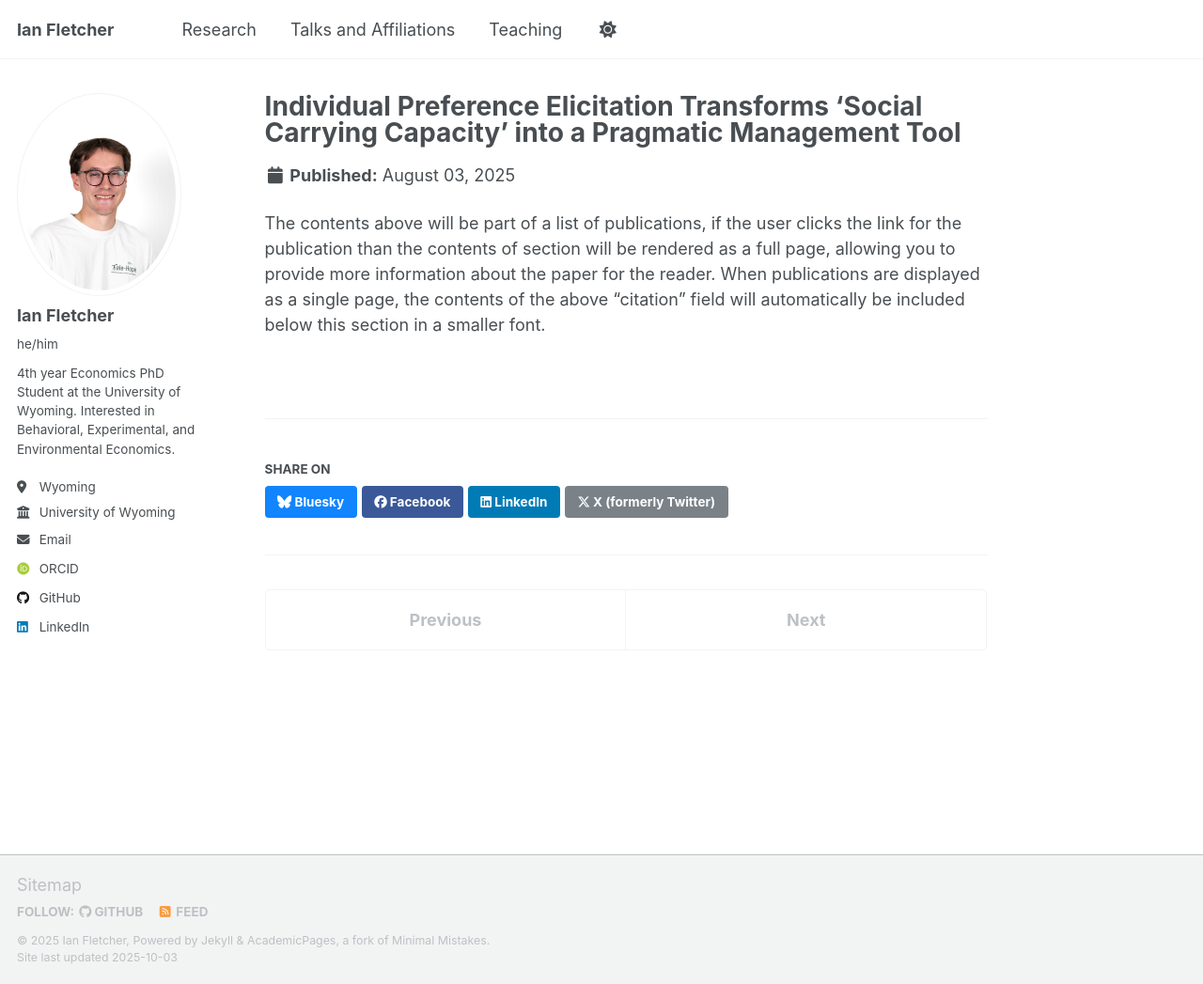
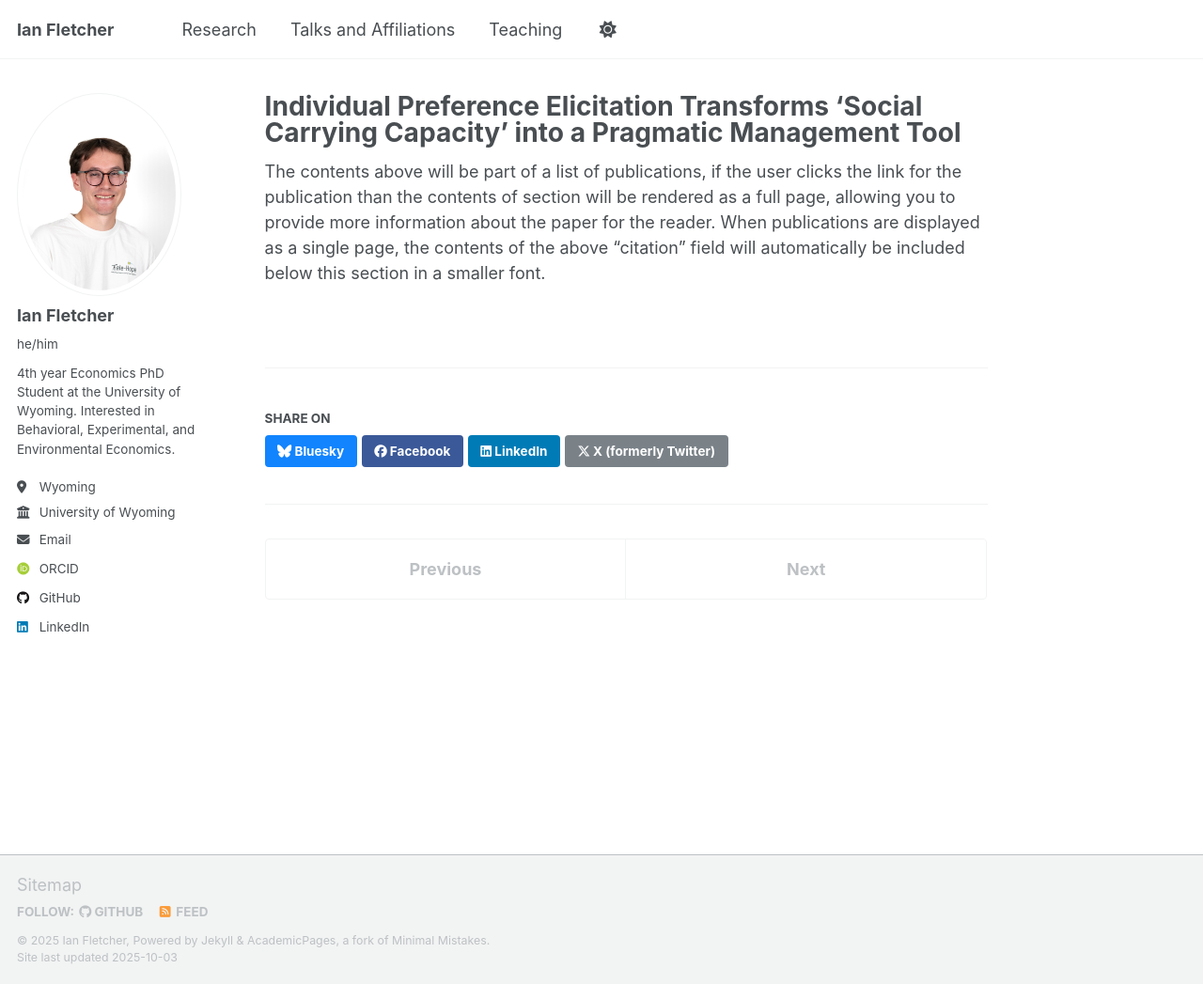
Before and after one commit to fletcherian/fletcherian.github.io, a Jekyll site: the page built from _publications/bears.md, in a window 1280 px wide and 1047 px high. Shown: the whole window at 94% size. Built offline with Jekyll 4.4.1, drawn with Linux system fonts in a browser that asks for light colours; some web fonts are replaced; a script that is not in the unit is left out.

Commit message:
Update single.html

```diff
--- a/_layouts/single.html
+++ b/_layouts/single.html
@@ -20,7 +20,9 @@ layout: default
   <article class="page" itemscope itemtype="http://schema.org/CreativeWork">
     {% if page.title %}<meta itemprop="headline" content="{{ page.title | markdownify | strip_html | strip_newlines | escape_once }}">{% endif %}
     {% if page.excerpt %}<meta itemprop="description" content="{{ page.excerpt | markdownify | strip_html | strip_newlines | escape_once }}">{% endif %}
-    {% if page.date %}<meta itemprop="datePublished" content="{{ page.date | date: "%B %d, %Y" }}">{% endif %}
+    {% if page.date and (page.collection != 'publications' or (page.collection == 'publications' and page.category != 'conferences' and page.hide_publication_meta != true)) %}
+      <meta itemprop="datePublished" content="{{ page.date | date: "%B %d, %Y" }}">
+    {% endif %}
     {% if page.modified %}<meta itemprop="dateModified" content="{{ page.modified | date: "%B %d, %Y" }}">{% endif %}
 
     <div class="page__inner-wrap">
@@ -34,12 +36,37 @@ layout: default
           <p class="page__date"><strong><i class="fa fa-fw fa-calendar" aria-hidden="true"></i> {{ site.data.ui-text[site.locale].date_label | default: "Published:" }}</strong> <time datetime="{{ page.modified | date: "%Y-%m-%d" }}">{{ page.modified | date: "%B %d, %Y" }}</time></p>
         {% endif %}
 
+        {%- comment -%}
+        TEACHING meta
+        {%- endcomment -%}
         {% if page.collection == 'teaching' %}
-          <p> {{ page.type }}, <i>{{ page.venue }}</i>, {{ page.date | default: "1900-01-01" | date: "%Y" }} </p>
-        {% elsif page.venue and page.date %}
-          <p>Published in <i>{{ page.venue }}</i>, {{ page.date | default: "1900-01-01" | date: "%Y" }} </p>
-        {% elsif page.date %}
-          <p class="page__date"><strong><i class="fa fa-fw fa-calendar" aria-hidden="true"></i> {{ site.data.ui-text[site.locale].date_label | default: "Published:" }}</strong> <time datetime="{{ page.date | date_to_xmlschema }}">{{ page.date | default: "1900-01-01" | date: "%B %d, %Y" }}</time></p>
+          <p>
+            {{ page.type }}
+            {%- if page.venue %}, <i>{{ page.venue }}</i>{% endif -%}
+            {%- if page.date %}{% if page.type or page.venue %}, {% endif %}{{ page.date | date: "%Y" }}{% endif -%}
+          </p>
+
+        {%- comment -%}
+        PUBLICATIONS meta:
+        - Hide for WIP (category == 'conferences') or when hide_publication_meta: true
+        - Otherwise show "Published in ..." with safe comma handling
+        {%- endcomment -%}
+        {% elsif page.collection == 'publications' and page.category != 'conferences' and page.hide_publication_meta != true %}
+          {% if page.venue or page.date %}
+            <p>
+              {%- if page.venue %}Published in <i>{{ page.venue }}</i>{% endif -%}
+              {%- if page.date %}{% if page.venue %}, {% endif %}{{ page.date | date: "%Y" }}{% endif -%}
+            </p>
+          {% endif %}
+
+        {%- comment -%}
+        Fallback (non-publications): show full Published date
+        {%- endcomment -%}
+        {% elsif page.date and page.collection != 'publications' and page.hide_publication_meta != true %}
+          <p class="page__date">
+            <strong><i class="fa fa-fw fa-calendar" aria-hidden="true"></i> {{ site.data.ui-text[site.locale].date_label | default: "Published:" }}</strong>
+            <time datetime="{{ page.date | date_to_xmlschema }}">{{ page.date | date: "%B %d, %Y" }}</time>
+          </p>
         {% endif %}
         </header>
       {% endunless %}
```
